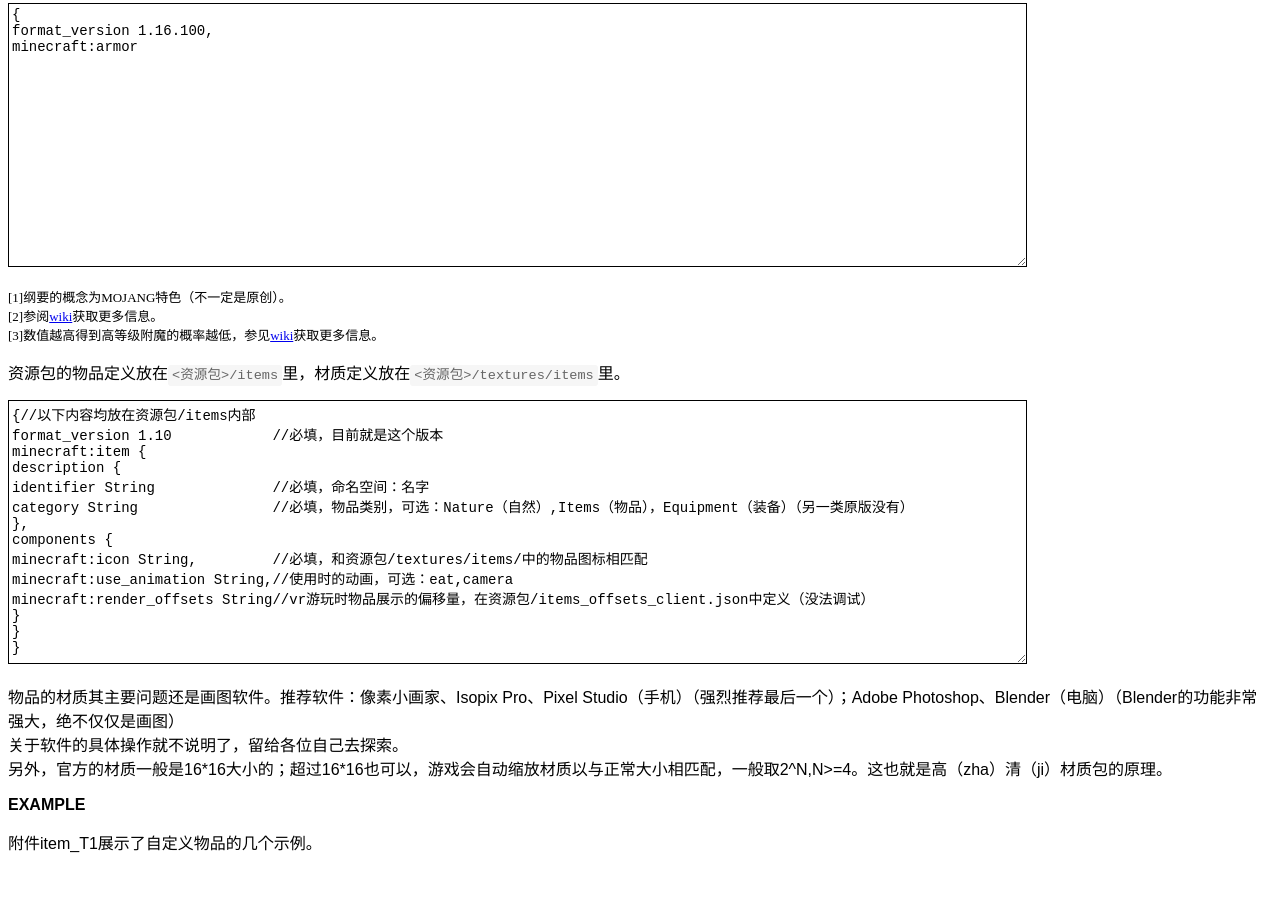
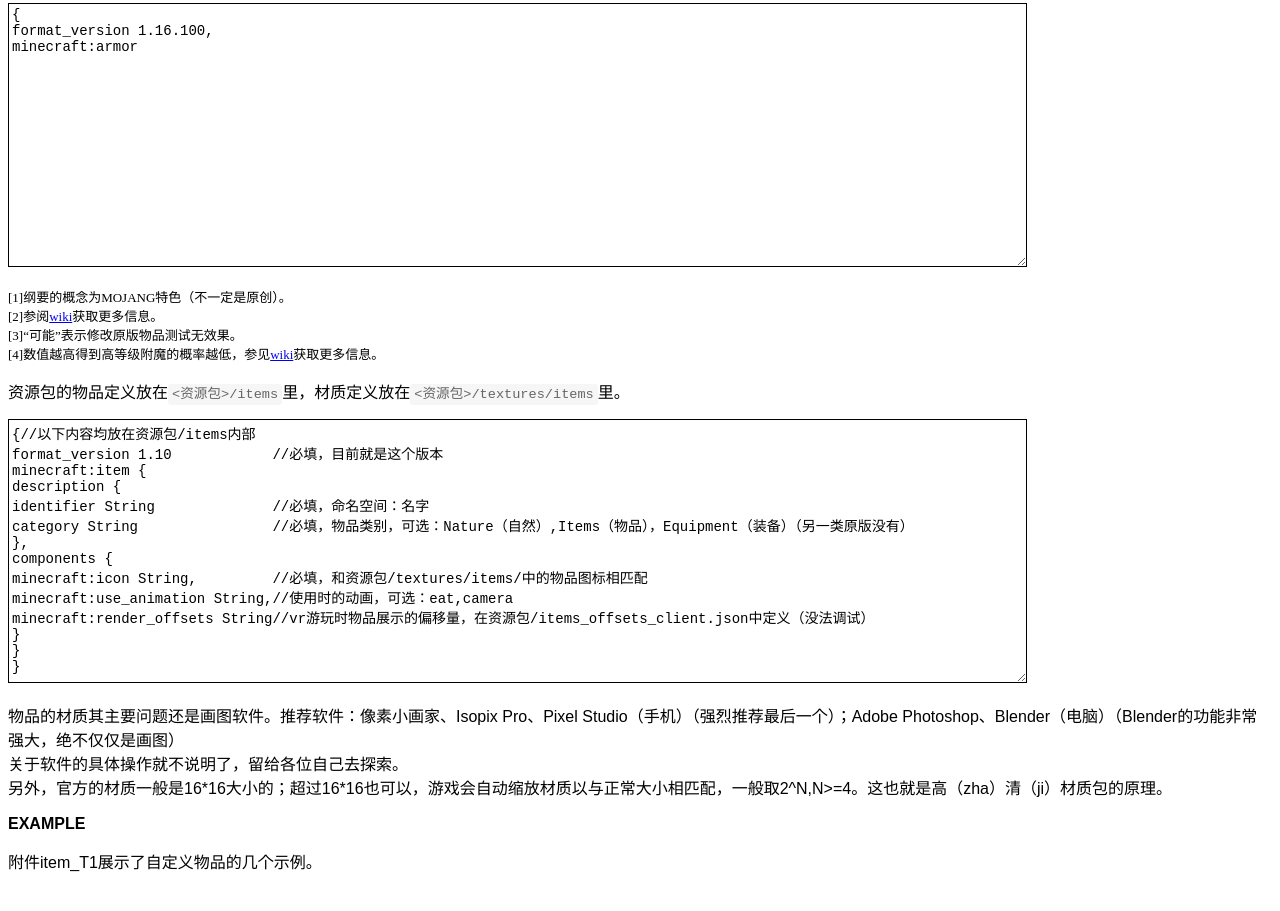
Before and after one commit to JUSTINLMC/Minecraft-, a plain HTML site: page 教程/附加包教程.html in a window 1280 px wide. Shown: the part 10697-11608 px from the top of the page. Drawn offline with nearby package versions, Linux system fonts and the light colour scheme.

Commit message:
Update 附加包教程.html

```diff
--- a/教程/附加包教程.html
+++ b/教程/附加包教程.html
@@ -232,49 +232,49 @@
   <p>“|-”表示文件的储存结构，即一个文件夹的内部。 </p>
   <p class="mediumdivtitle">行为包</p>
   <div class="AutoAdapt">(名称)
-    <br>
-    |-(行为包里可能有animation_controllers和animations，这一点会在之后的教程中体现）<br>
-    |-biomes //生物群系主定义<br>
-    |-blocks //方块主定义<br>
-    |-entitles //实体服务端定义（请与资源包里的实体客户端定义相区分）<br>
-    |-feature_rules //特性规则定义<br>
-    |-features //特性定义<br>
-    |-functions //（命令）函数定义<br>
-    |-items //物品特性定义<br>
-    |-loot_tables //掉落物定义<br>
-    |-recipes //合成表定义<br>
-    |-spawn_rules //实体生成规则定义<br>
-    |-trading //交易定义<br>
-    |-contents.json //内容文件<br>
-    |-manifest.json //清单文件<br>
+    <br />
+    |-(行为包里可能有animation_controllers和animations，这一点会在之后的教程中体现）<br />
+    |-biomes //生物群系主定义<br />
+    |-blocks //方块主定义<br />
+    |-entitles //实体服务端定义（请与资源包里的实体客户端定义相区分）<br />
+    |-feature_rules //特性规则定义<br />
+    |-features //特性定义<br />
+    |-functions //（命令）函数定义<br />
+    |-items //物品特性定义<br />
+    |-loot_tables //掉落物定义<br />
+    |-recipes //合成表定义<br />
+    |-spawn_rules //实体生成规则定义<br />
+    |-trading //交易定义<br />
+    |-contents.json //内容文件<br />
+    |-manifest.json //清单文件<br />
     |-pack_icon.png //附加包图标
     </textarea>
   </div>
   <p class="mediumdivtitle">资源包</p>
-  <div class="AutoAdapt">（名称）<br>
-    |-animation_controllers //动画触发条件定义<br>
-    |-animations //动画定义<br>
-    |-entity //实体客户端定义（请与行为包里的实体服务端定义相区分<br>
-|-font //字体定义，不建议修改<br>
-|-fogs //雾定义（1.16.200新增内容）<br>
-|-items //物品外观定义<br>
-|-materials //光照算法及纹理定义<br>
-|-models //实体几何及基本图元定义<br>
-|-particles //颗粒定义<br>
-|-render_controllers //渲染定义<br>
-|-sounds //声音定义<br>
-|-texts //语言定义<br>
-|-textures //材质定义<br>
-|-ui //内置UI（HUD）定义<br>
-|-biomes_client.json //生物群系与水相关定义<br>
-|-blocks.json //方块材质总定义文件<br>
-|-bug_pack_icon.png //出错包图标，无必要修改<br>
-|-contents.json //内容文件<br>
-|-items_offsets_client.json //VR偏移定义<br>
-|-loading_messages.json //游戏加载定义文件<br>
-|-manifest.json //清单文件<br>
-|-pack_icon.png //附加包运动<br>
-|-sounds.json //声音定义文件<br>
+  <div class="AutoAdapt">（名称）<br />
+    |-animation_controllers //动画触发条件定义<br />
+    |-animations //动画定义<br />
+    |-entity //实体客户端定义（请与行为包里的实体服务端定义相区分<br />
+|-font //字体定义，不建议修改<br />
+|-fogs //雾定义（1.16.200新增内容）<br />
+|-items //物品外观定义<br />
+|-materials //光照算法及纹理定义<br />
+|-models //实体几何及基本图元定义<br />
+|-particles //颗粒定义<br />
+|-render_controllers //渲染定义<br />
+|-sounds //声音定义<br />
+|-texts //语言定义<br />
+|-textures //材质定义<br />
+|-ui //内置UI（HUD）定义<br />
+|-biomes_client.json //生物群系与水相关定义<br />
+|-blocks.json //方块材质总定义文件<br />
+|-bug_pack_icon.png //出错包图标，无必要修改<br />
+|-contents.json //内容文件<br />
+|-items_offsets_client.json //VR偏移定义<br />
+|-loading_messages.json //游戏加载定义文件<br />
+|-manifest.json //清单文件<br />
+|-pack_icon.png //附加包运动<br />
+|-sounds.json //声音定义文件<br />
 |-splashes.json //闪烁标语定义，不建议修改
 </div>
 <p class="mediumdivtitle">脚本包</p>
@@ -772,8 +772,8 @@
 minecraft:fuel {                          //可作燃料类物品
 duration Float                            //（浮点精确：小数点后1位精度）可烧炼时长，单位为1.0s，如6.5为6.5秒
 },
-minecraft:frame_count String,             //未知含义，可能为动画完成需要的总帧数
-minecraft:animates_in_toolbar Boolean,    //未知含义，可能为快捷栏是否展示动画，true为是
+minecraft:frame_count String,             //可能[3]为动画完成需要的总帧数
+minecraft:animates_in_toolbar Boolean,    //可能为快捷栏是否展示动画，true为是，默认为true
 minecraft:shooter": {                     //可发射物品类物品，如弓
 ammunition": [                            //装填物
 {
@@ -799,7 +799,7 @@
 },
 minecraft:enchantable {                   //可附魔类物品
 slot String,                              //可被附魔的附魔类型，可选： all,bow,carrot_stick,armor_feet,armor_torso（胸甲类）,armor_head,armor_legs,shovel,sword,elytra（鞘翅）,axe,hoe,pickaxe,shears
-value Int                                 //附魔能力[3]
+value Int                                 //附魔能力[4]
 },
 minecraft:can_destroy_in_creative Boolean,//是否能在创造模式中破坏方块
 minecraft:durability {                    //耐久
@@ -872,7 +872,8 @@
 </p>
 <p><span class="Note">[1]纲要的概念为MOJANG特色（不一定是原创）。<br />
   [2]参阅<a href="https://minecraft-zh.gamepedia.com/%E9%A3%9F%E7%89%A9">wiki</a>获取更多信息。</span><br />
-  <span class="Note">[3]数值越高得到高等级附魔的概率越低，参见<a href="https://minecraft-zh.gamepedia.com/%E6%95%99%E7%A8%8B/%E9%99%84%E9%AD%94%E6%9C%BA%E5%88%B6">wiki</a>获取更多信息。</span><br />
+  <span class="Note">[3]“可能”表示修改原版物品测试无效果。</span><br />
+  <span class="Note">[4]数值越高得到高等级附魔的概率越低，参见<a href="https://minecraft-zh.gamepedia.com/%E6%95%99%E7%A8%8B/%E9%99%84%E9%AD%94%E6%9C%BA%E5%88%B6">wiki</a>获取更多信息。</span><br />
 </p>
 <p>资源包的物品定义放在<code>&lt;资源包&gt;/items</code>里，材质定义放在<code>&lt;资源包&gt;/textures/items</code>里。</p>
 <p>
```
